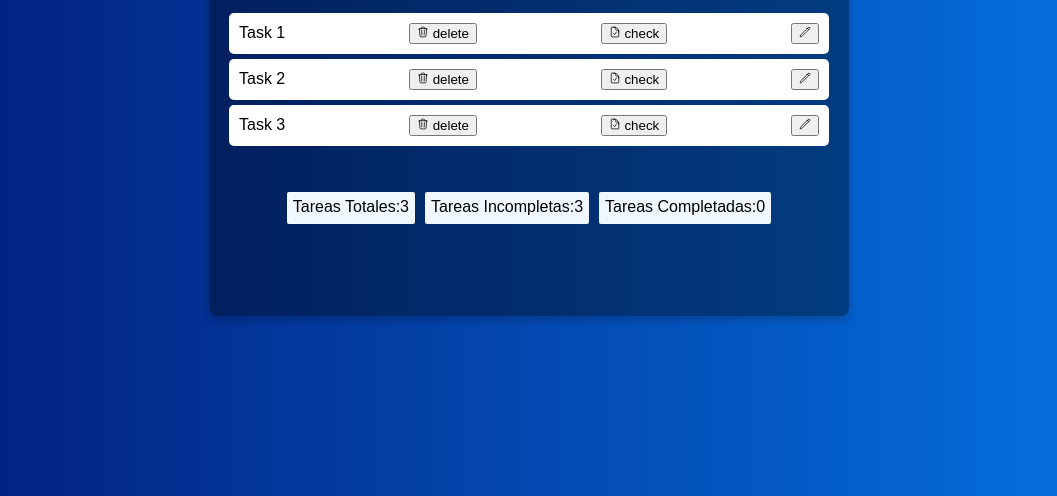
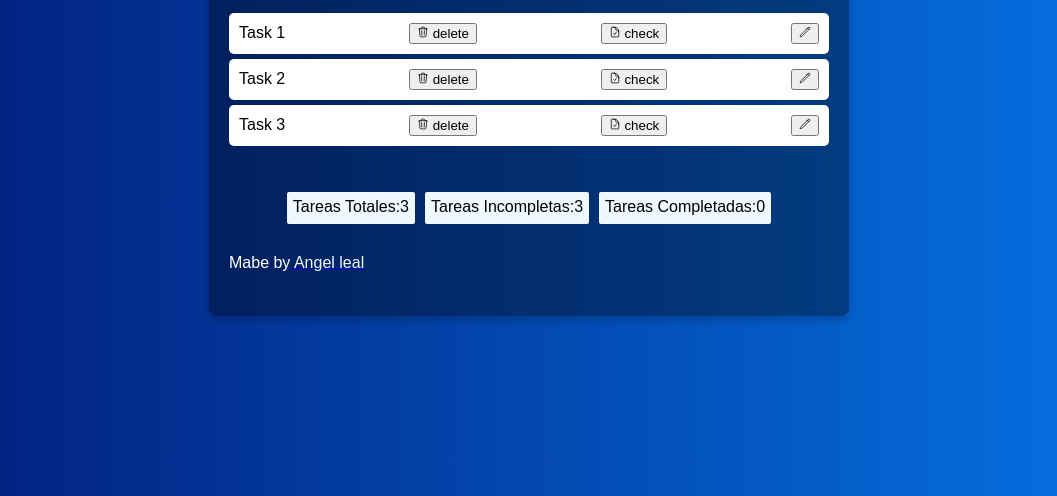
Before and after one commit to AngelLeal22/ToDoList, a plain HTML site: page index.html in a window 1280 px wide. Shown: the part 304-800 px from the top of the page, without its empty margins (111-1168 px from the left). Drawn offline with Linux system fonts and the light colour scheme.

Commit message:
correction html y ccs 2

```diff
--- a/index.html
+++ b/index.html
@@ -198,6 +198,8 @@
         <span id="botonesD">Tareas Incompletas:3</span>
         <span id="botonesD">Tareas Completadas:0</span>
       </div>
+      <div id="ela">Mabe by<a href="https://github.com/AngelLeal22" target="_blank"> <span style="color: aliceblue;">Angel leal</span></a></div>
     </div>
+
   </body>
 </html>
--- a/style.css
+++ b/style.css
@@ -68,7 +68,9 @@ h1{
         border-radius: 2px;
         padding: 6px;
 }
-
+ #ela{
+    color: #fff;
+ }
 
 
 @media screen and (max-width: 800px) {
```
